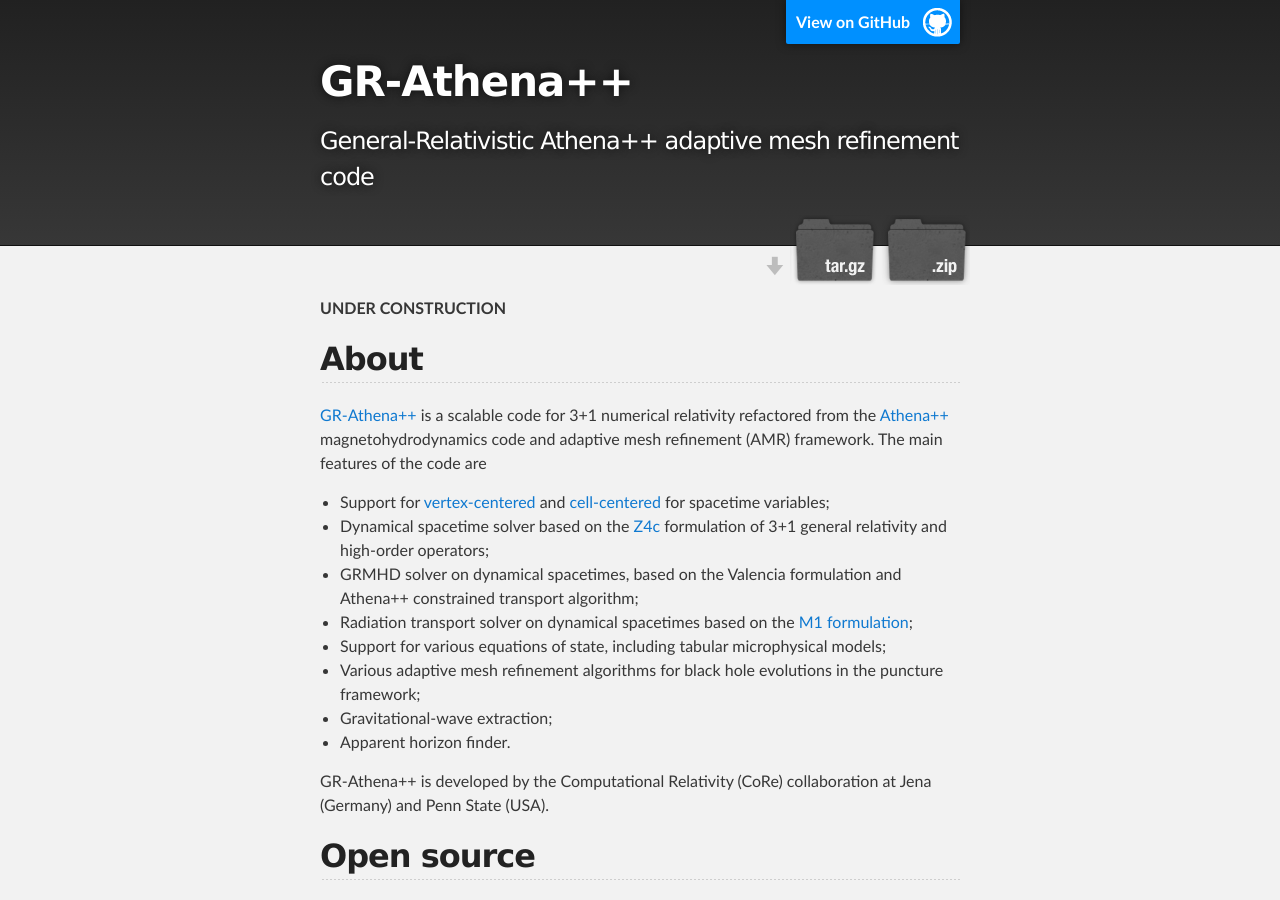
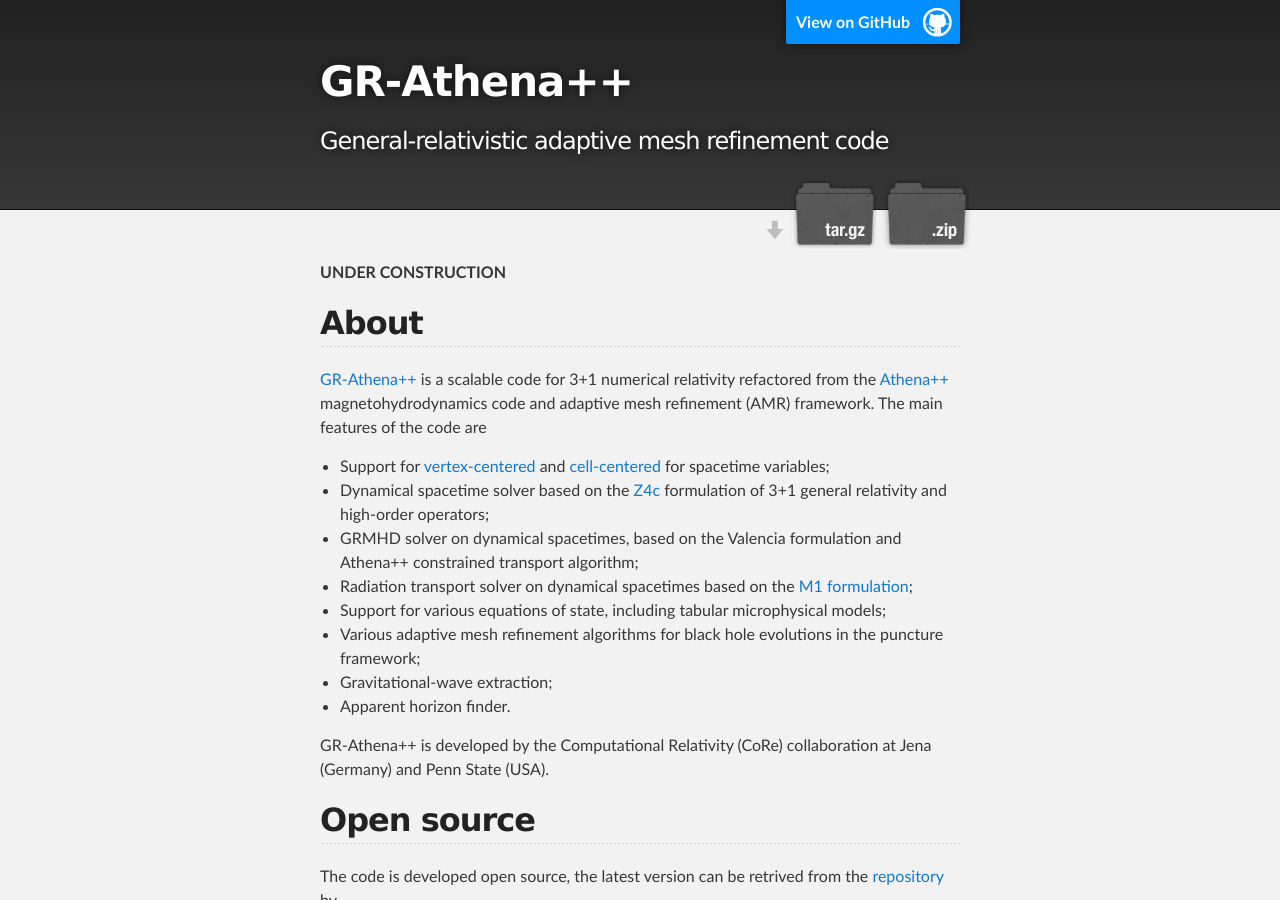
Before and after one commit to computationalrelativity/grathenacode, a Jekyll site: the page built from index.md, in a window 1280 px wide and 900 px high. Built offline with Jekyll 4.4.1, drawn with Linux system fonts in a browser that asks for light colours.

Commit message:
WIP Add figure, update config

```diff
--- a/_config.yml
+++ b/_config.yml
@@ -1,5 +1,5 @@
 title: GR-Athena++
-description: General-Relativistic Athena++ adaptive mesh refinement code
+description: General-relativistic adaptive mesh refinement code
 show_downloads: true
 google_analytics:
 theme: jekyll-theme-slate
--- a/index.md
+++ b/index.md
@@ -44,7 +44,7 @@ For reporting potential performance or correctness bugs in the code and algorith
 The development of GR-Athena++ was supported by the EU H2020 under ERC Starting Grant, no.~BinGraSp-714626 (PI Bernuzzi), the EU Horizon under ERC Consolidator Grant, no. InspiReM-101043372 (PI Bernuzzi), ...
 
 
-![grathena](https://github.com/computationalrelativity/grathena/blob/main/assets/images/2311.04989.png)
+![grathena](./assets/images/2311.04989.png)
 
 
 
```
